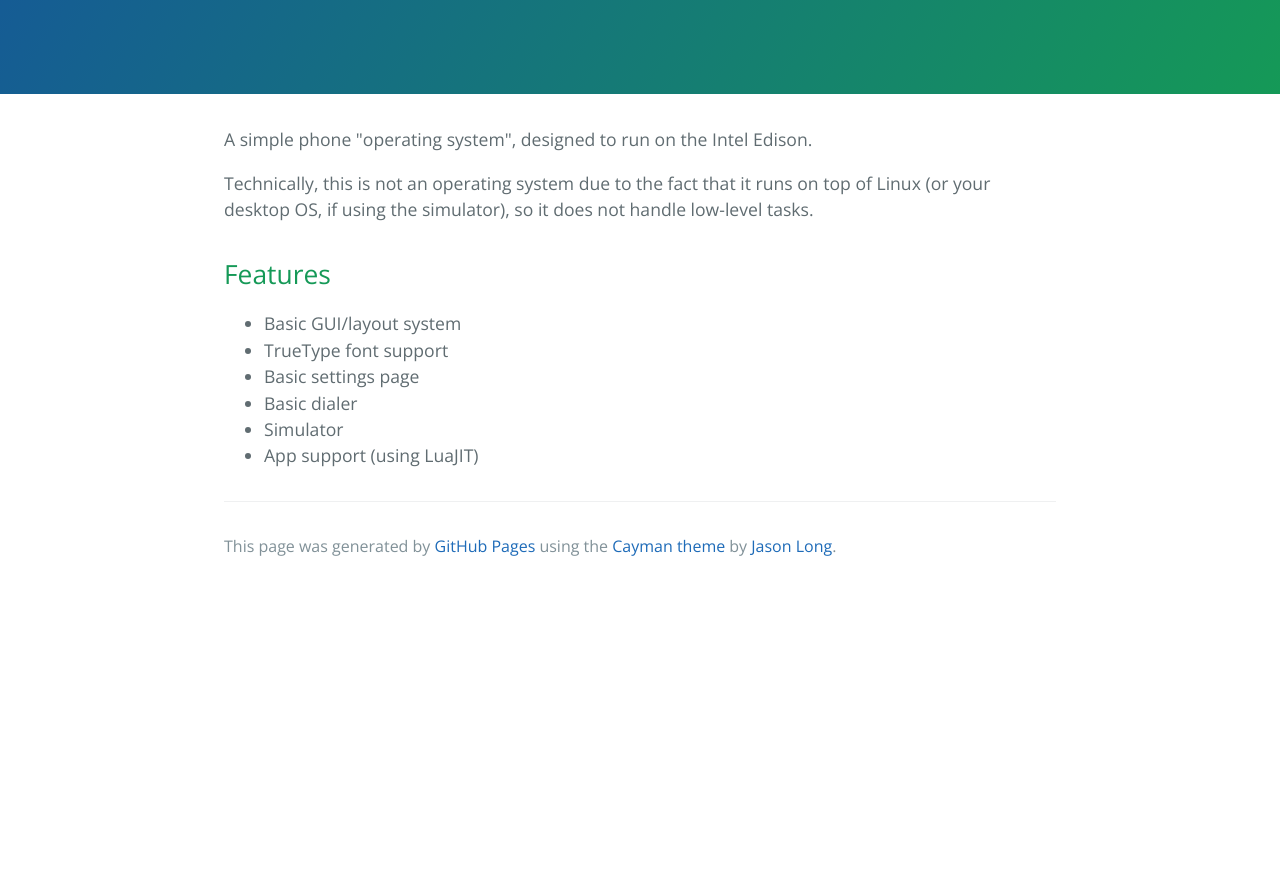
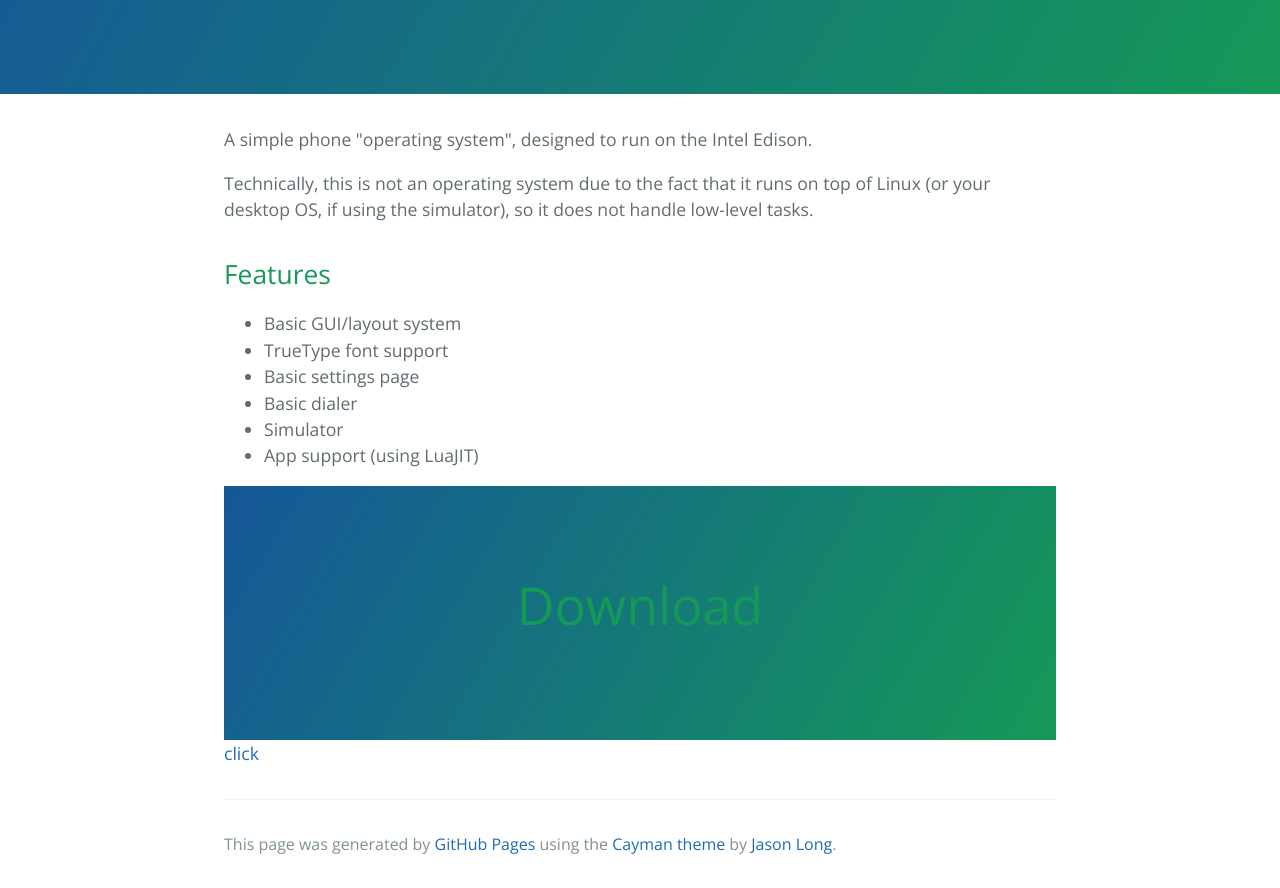
Before and after one commit to foneOS/foneOS.github.io, a plain HTML site: page index.html in a window 1280 px wide. Shown: the part 176-1064 px from the top of the page. Before the commit the page ends 800 px from the top, so only its background shows below. Drawn offline with nearby package versions, Linux system fonts and the light colour scheme.

Commit message:
Update index.html

```diff
--- a/index.html
+++ b/index.html
@@ -17,12 +17,8 @@
 
 		<section class="main-content">
 			<p>A simple phone "operating system", designed to run on the Intel Edison.</p>
-
 			<p>Technically, this is not an operating system due to the fact that it runs on top of Linux (or your desktop OS, if using the simulator), so it does not handle low-level tasks.</p>
-
-<h2>
-<a id="features" class="anchor" href="#features" aria-hidden="true"><span class="octicon octicon-link"></span></a>Features</h2>
-
+			<h2><a id="features" class="anchor" href="#features" aria-hidden="true"><span class="octicon octicon-link"></span></a>Features</h2>
 			<ul>
 				<li>Basic GUI/layout system</li>
 				<li>TrueType font support</li>
@@ -32,11 +28,15 @@
 				<li>App support (using LuaJIT)</li>
 			</ul>
 
+			<section class="page-header">
+				<h1 class="project-name">Download</h1>
+			</section>
+
+			<a href="https://github.com/foneOS/foneOS">click</a>
+
 			<footer class="site-footer">
-
 				<span class="site-footer-credits">This page was generated by <a href="https://pages.github.com">GitHub Pages</a> using the <a href="https://github.com/jasonlong/cayman-theme">Cayman theme</a> by <a href="https://twitter.com/jasonlong">Jason Long</a>.</span>
 			</footer>
-
 		</section>
 
 
```
Lines whose indentation alone changed are shown as unchanged.
